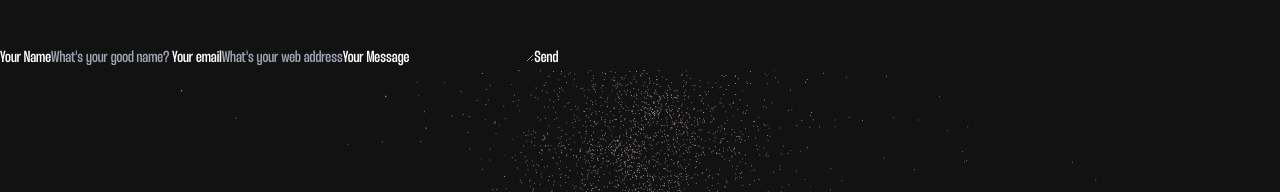
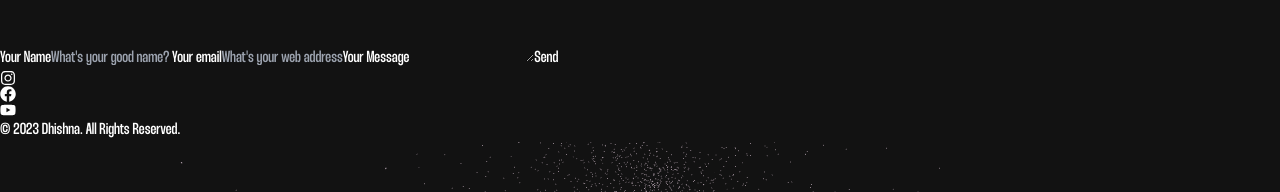
Before and after one commit to harshedabdulla/dhishnaw, a React (Vite) app: page / in a window 1280 px wide. Shown: the part 2440-2632 px from the top of the page. Built offline with nearby package versions, Linux system fonts and the light colour scheme; no server answers.

Commit message:
color to registered cards +  footer to home

```diff
--- a/index.html
+++ b/index.html
@@ -2,7 +2,7 @@
 <html lang="en">
   <head>
     <meta charset="UTF-8" />
-    <link rel="icon" href="/logo1.png" />
+    <link rel="icon" href="/logo3.png" />
     <meta name="viewport" content="width=device-width, initial-scale=1.0" />
     <title>Dhishna Workshops</title>
     <style>
--- a/src/App.jsx
+++ b/src/App.jsx
@@ -14,6 +14,7 @@
         <Route path='/profile' element={<Profile/>}/>
         <Route path='/form' element={<Forms />} />
       </Routes>
+
     </BrowserRouter>
   )
 }
--- /dev/null
+++ b/src/components/Footer.jsx
@@ -0,0 +1,48 @@
+import React from 'react';
+import { FaInstagram, FaYoutube, FaFacebook } from 'react-icons/fa'; // Import social media icons from React Icons
+
+const socialMediaLinks = [
+  {
+    icon: <FaInstagram />,
+    link: 'https://www.instagram.com/dhishna.cusat/?hl=en',
+  },
+  {
+    icon: <FaFacebook />,
+    link: 'https://www.facebook.com/dhishna.cusat/',
+  },
+  {
+    icon: <FaYoutube />,
+    link: 'https://www.youtube.com/@dhishnacusat4981',
+  },
+
+];
+
+const Footer = () => {
+  return (
+    <footer className="bg-primary py-4 mt-4">
+      <div className="container mx-auto">
+        <div className="flex flex-col justify-center items-center text-white">
+          {/* Social Media Icons */}
+          <div className="md:mr-4 mb-2 md:mb-0 flex">
+            {socialMediaLinks.map((socialMedia, index) => (
+              <a
+                key={index}
+                href={socialMedia.link}
+                target="_blank"
+                rel="noopener noreferrer"
+                className="text-xl text-white hover:text-gray-400 transition duration-300 mr-2"
+              >
+                {socialMedia.icon}
+              </a>
+            ))}
+          </div>
+          {/* Text */}
+          <p className="text-sm mt-4">&copy; 2023 Dhishna. All Rights Reserved.</p>
+        </div>
+
+      </div>
+    </footer>
+  );
+};
+
+export default Footer;
--- a/src/pages/Home.jsx
+++ b/src/pages/Home.jsx
@@ -7,6 +7,7 @@
 import About from '../components/About'
 import { navLinks } from '../constants'
 import Feedbacks from '../components/Feedbacks'
+import Footer from '../components/Footer'
 
 const Home = () => {
   return (
@@ -27,6 +28,7 @@
         <div className="relative z-0">
           <section id="contact" className="relative z-0">
           <Contact />
+          <Footer />
           <StarsCanvas />
           </section>
         </div>
--- a/src/pages/Profile.jsx
+++ b/src/pages/Profile.jsx
@@ -6,6 +6,8 @@
 import { Tilt } from 'react-tilt'
 import { SocialIcon } from 'react-social-icons'
 import { auth } from '../firebase/config'
+import Footer from '../components/Footer'
+
 
 
 const Profile = () => {
@@ -148,17 +150,26 @@
 
 
             {/* Registered Events */}
-            <div className="mt-8">
+            <div className="my-8">
               <h1 className="text-2xl font-semibold mb-4">Registered Events</h1>
               <div className="grid grid-cols-1 md:grid-cols-2 lg:grid-cols-3 gap-6">
   {registeredEvents.map((event) => (
     <div
       key={event.id}
-                    className="bg-tertiary shadow-md p-6 rounded-lg"
+      className="bg-tertiary shadow-md p-6 rounded-lg relative"
     >
-                    <h2 className="text-lg font-semibold mb-2">
-                      {event.eventName}
-                    </h2>
+      {event.attended ? (
+        <div
+          className="absolute inset-x-0 bottom-0 h-2 bg-green-600"
+          // If `attended` is true, show a green indicator
+        ></div>
+      ) : (
+        <div
+          className="absolute inset-x-0 bottom-0 h-2 bg-red-600"
+          // If `attended` is false, show a red indicator
+        ></div>
+      )}
+      <h2 className="text-lg font-semibold mb-2">{event.eventName}</h2>
       <p className="text-gray-600">
         Date: {event.date}<br />
         Location: {event.location}
@@ -167,10 +178,15 @@
   ))}
 </div>
             </div>
+
           </section>
+
         </div>
+
       </section>
+
       <StarsCanvas />
+
     </div>
   )
 }
```
Also changed, not shown: src/assets/logo3.png (added). Lines whose indentation alone changed are shown as unchanged.
